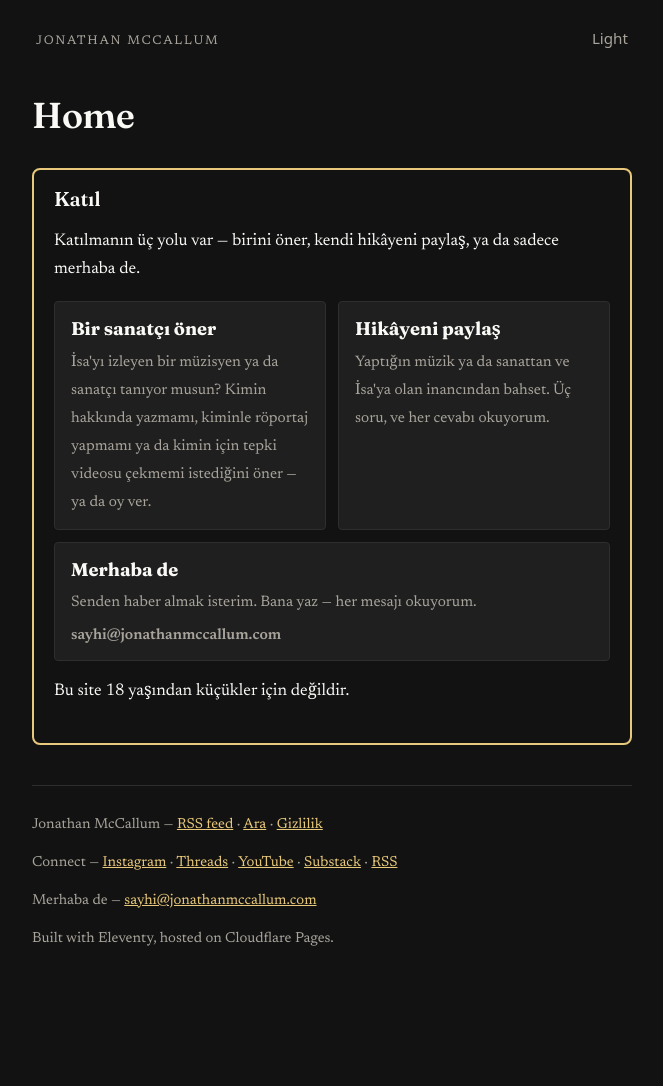
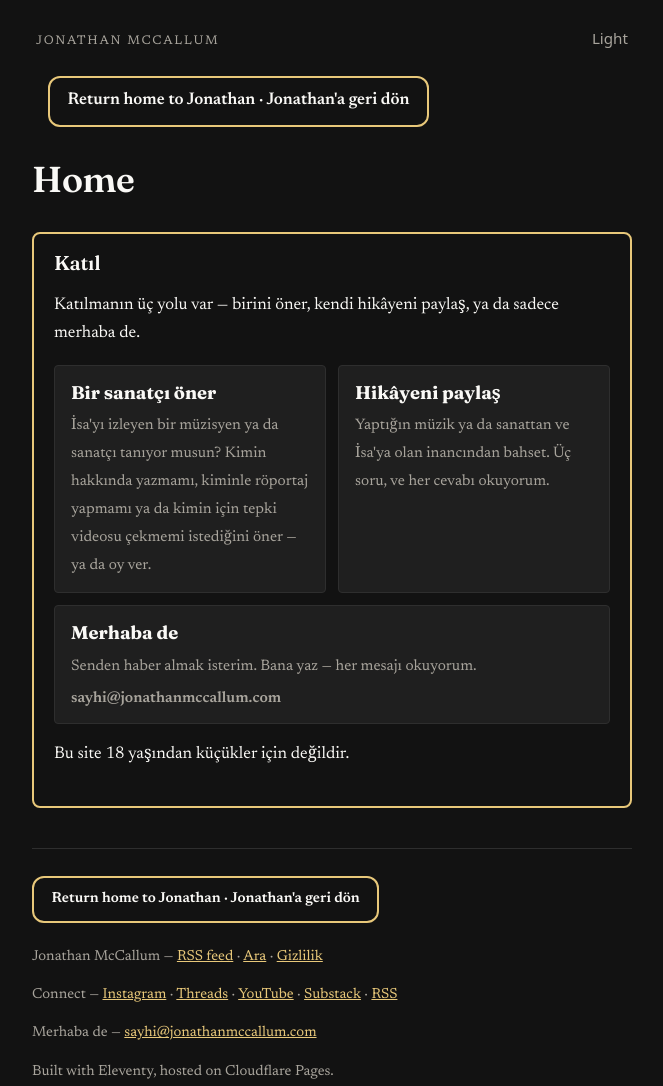
Before and after one commit to streamjonathan/jonathanmccallum-tr, an Eleventy site: page content/pages/home.md in a window 1280 px wide. Shown: the whole page, without its empty margins (308-971 px from the left). Before the commit the page ends 1013 px from the top, so only its background shows below. Built offline with nearby package versions, Linux system fonts and the light colour scheme; Eleventy itself is replaced by a stand-in of ours; files that its build step writes are made by us from their sources.

Commit message:
Return-home button on every page, top and bottom [tr]
A clear button 'Return home to Jonathan · Jonathan'a geri dön' at
the top (under the header) and at the bottom (first in the footer) of
every page. It links to the English version of the same page
(https://jonathanmccallum.com + page.url), falling back to the English
homepage for /. style.css v=15.

```diff
--- a/_includes/layouts/base.njk
+++ b/_includes/layouts/base.njk
@@ -106,8 +106,8 @@
 </script>
 {% endif %}
 <link rel="alternate" type="application/rss+xml" title="{{ site.title }}" href="/feed/">
-<link rel="preload" href="/css/style.css?v=14" as="style">
-<link rel="stylesheet" href="/css/style.css?v=14">
+<link rel="preload" href="/css/style.css?v=15" as="style">
+<link rel="stylesheet" href="/css/style.css?v=15">
 </head>
 <body>
 <a class="skip-link" href="#main">İçeriğe atla</a>
@@ -115,10 +115,14 @@
   <a class="site-header__title" href="/">Jonathan McCallum</a>
   <button id="theme-toggle" type="button">Koyu</button>
 </header>
+<nav class="return-home-bar" aria-label="English version">
+  <a class="return-home" href="https://jonathanmccallum.com{{ page.url }}">Return home to Jonathan <span lang="tr">· Jonathan'a geri dön</span></a>
+</nav>
 <main id="main">
 {{ content | safe }}
 </main>
 <footer class="site-footer">
+  <p><a class="return-home" href="https://jonathanmccallum.com{{ page.url }}">Return home to Jonathan <span lang="tr">· Jonathan'a geri dön</span></a></p>
   <p>{{ site.title }} — <a href="/feed/">RSS feed</a> · <a href="/search/">Ara</a> · <a href="/privacy/">Gizlilik</a></p>
   <p>Connect — <a href="https://www.instagram.com/jonamccallum">Instagram</a> · <a href="https://www.threads.com/@jonamccallum">Threads</a> · <a href="https://www.youtube.com/@Jonathanmccallum1">YouTube</a> · <a href="https://jonamccallum.substack.com">Substack</a> · <a href="/feed/">RSS</a></p>
   <p>Merhaba de — <a href="#" data-contact-email data-contact-email-text>Bana e-posta gönder</a></p>
--- a/css/style.css
+++ b/css/style.css
@@ -468,3 +468,9 @@ button[type="submit"] {
 
 /* Interview questions are bilingual: the English question sits under the Turkish one, smaller and muted. */
 .interview-question__en { display: block; color: var(--muted); font-size: 0.9rem; font-weight: 400; margin-top: 0.35rem; }
+
+/* Return-home button: every lang page links back to the English original, top and bottom. */
+.return-home-bar { padding: 0.75rem 1rem 0; }
+.return-home { display: inline-block; padding: 0.6rem 1.1rem; border: 2px solid var(--link); border-radius: 0.75rem; font-weight: 600; text-decoration: none; color: var(--text); }
+.return-home:hover, .return-home:focus-visible { background: var(--field-bg); }
+.site-footer .return-home { margin-bottom: 0.5rem; }
```
